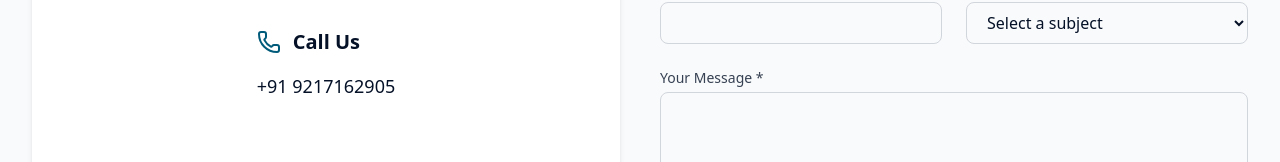
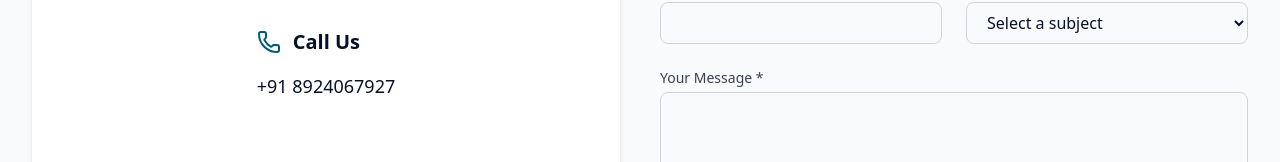
Before and after one commit to myproject8655/suraksha, a Next.js app: page /contact in a window 1280 px wide. Shown: the part 628-790 px from the top of the page. Built offline with nearby package versions, Linux system fonts and the light colour scheme; no server answers.

Commit message:
Update index.ts

```diff
--- a/src/data/index.ts
+++ b/src/data/index.ts
@@ -1,4 +1,4 @@
 export const data = {
   siteName: "Cyber Support",
-  contactPhone: "+91 9217162905",
+  contactPhone: "+91 8924067927",
 };
```
